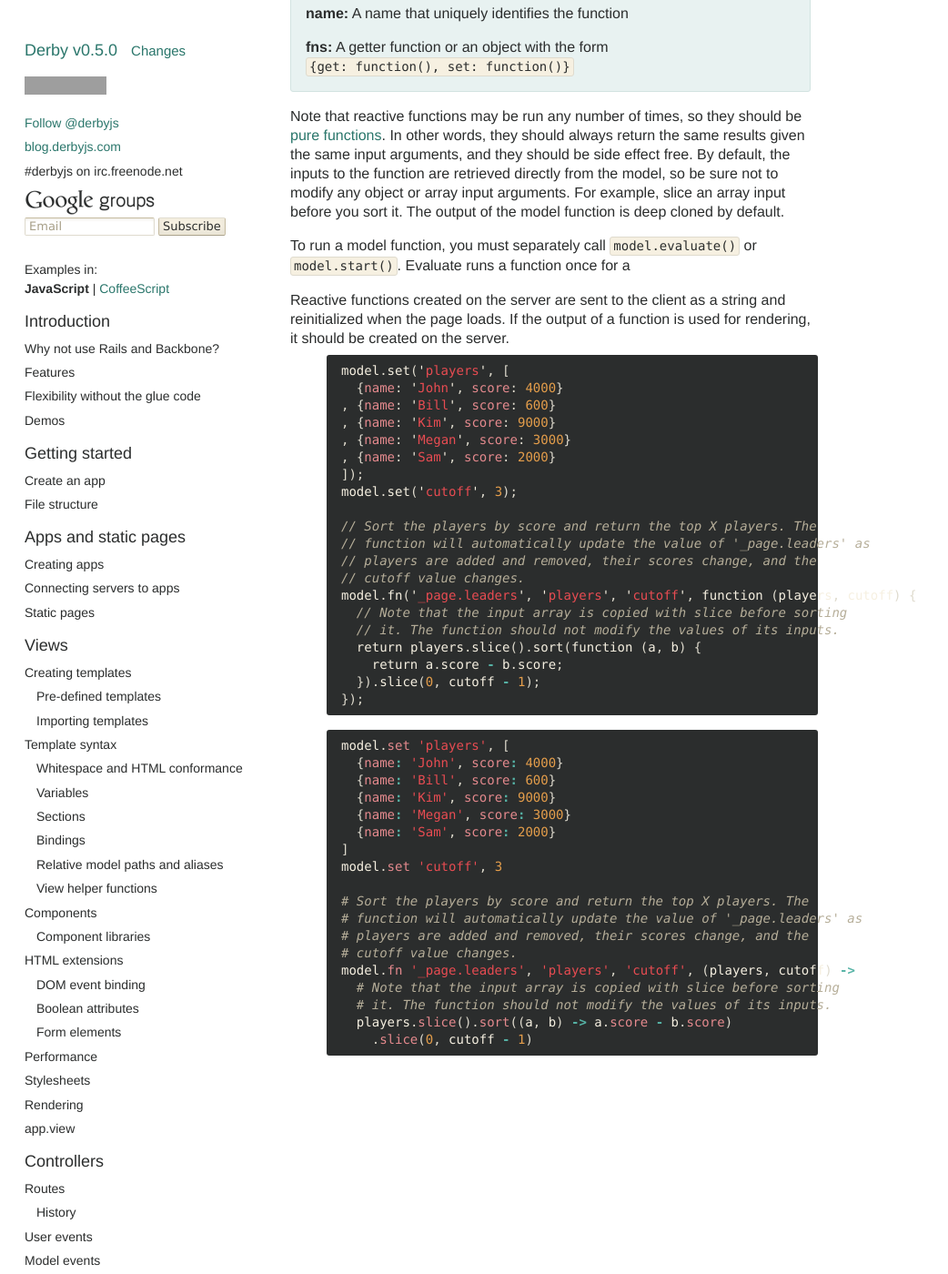
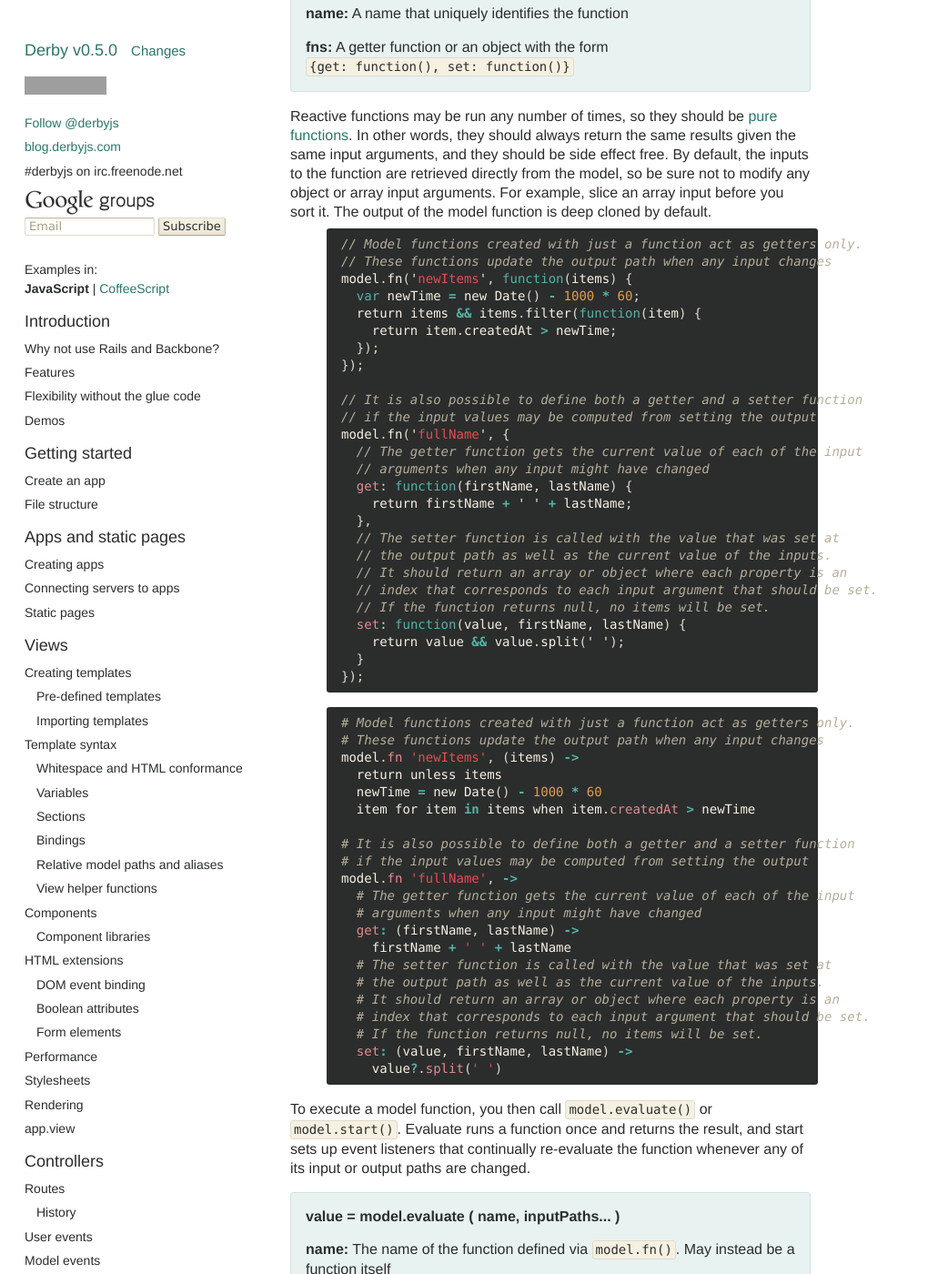
Before and after one commit to derbyjs/derby, a Jekyll site: the page built from 0.5.md, in a window 1280 px wide and 1400 px high, scrolled down 56455 px. Shown: the whole window at 91% size, without its empty margins (0-1042 px from the left). Built offline with Jekyll 4.4.1, drawn with Linux system fonts in a browser that asks for light colours; comment, search, counter and statistics services are not loaded; some of the changed text lies outside the part shown; grey boxes are pictures that could not be loaded.

Commit message:
updates to fn docs

```diff
--- a/0.5.md
+++ b/0.5.md
@@ -2515,51 +2515,177 @@ They are defined similar to view helper functions, but instead of being used fro
 >
 > **fns:** A getter function or an object with the form `{get: function(), set: function()}`
 
-Note that reactive functions may be run any number of times, so they should be [pure functions](http://en.wikipedia.org/wiki/Pure_function). In other words, they should always return the same results given the same input arguments, and they should be side effect free. By default, the inputs to the function are retrieved directly from the model, so be sure not to modify any object or array input arguments. For example, slice an array input before you sort it. The output of the model function is deep cloned by default.
-
-To run a model function, you must separately call `model.evaluate()` or `model.start()`. Evaluate runs a function once for a
-
-Reactive functions created on the server are sent to the client as a string and reinitialized when the page loads. If the output of a function is used for rendering, it should be created on the server.
+Reactive functions may be run any number of times, so they should be [pure functions](http://en.wikipedia.org/wiki/Pure_function). In other words, they should always return the same results given the same input arguments, and they should be side effect free. By default, the inputs to the function are retrieved directly from the model, so be sure not to modify any object or array input arguments. For example, slice an array input before you sort it. The output of the model function is deep cloned by default.
 
 {% highlight javascript %}{% raw %}
-model.set('players', [
-  {name: 'John', score: 4000}
-, {name: 'Bill', score: 600}
-, {name: 'Kim', score: 9000}
-, {name: 'Megan', score: 3000}
-, {name: 'Sam', score: 2000}
-]);
-model.set('cutoff', 3);
-
-// Sort the players by score and return the top X players. The
-// function will automatically update the value of '_page.leaders' as
-// players are added and removed, their scores change, and the
-// cutoff value changes.
-model.fn('_page.leaders', 'players', 'cutoff', function (players, cutoff) {
-  // Note that the input array is copied with slice before sorting
-  // it. The function should not modify the values of its inputs.
-  return players.slice().sort(function (a, b) {
-    return a.score - b.score;
-  }).slice(0, cutoff - 1);
+// Model functions created with just a function act as getters only.
+// These functions update the output path when any input changes
+model.fn('newItems', function(items) {
+  var newTime = new Date() - 1000 * 60;
+  return items && items.filter(function(item) {
+    return item.createdAt > newTime;
+  });
 });
+
+// It is also possible to define both a getter and a setter function
+// if the input values may be computed from setting the output
+model.fn('fullName', {
+  // The getter function gets the current value of each of the input
+  // arguments when any input might have changed
+  get: function(firstName, lastName) {
+    return firstName + ' ' + lastName;
+  },
+  // The setter function is called with the value that was set at
+  // the output path as well as the current value of the inputs.
+  // It should return an array or object where each property is an
+  // index that corresponds to each input argument that should be set.
+  // If the function returns null, no items will be set.
+  set: function(value, firstName, lastName) {
+    return value && value.split(' ');
+  }
+});
 {% endraw %}{% endhighlight %}
 {% highlight coffeescript %}{% raw %}
-model.set 'players', [
-  {name: 'John', score: 4000}
-  {name: 'Bill', score: 600}
-  {name: 'Kim', score: 9000}
-  {name: 'Megan', score: 3000}
-  {name: 'Sam', score: 2000}
-]
-model.set 'cutoff', 3
-
-# Sort the players by score and return the top X players. The
-# function will automatically update the value of '_page.leaders' as
-# players are added and removed, their scores change, and the
-# cutoff value changes.
-model.fn '_page.leaders', 'players', 'cutoff', (players, cutoff) ->
-  # Note that the input array is copied with slice before sorting
-  # it. The function should not modify the values of its inputs.
-  players.slice().sort((a, b) -> a.score - b.score)
-    .slice(0, cutoff - 1)
-{% endraw %}{% endhighlight %}
+# Model functions created with just a function act as getters only.
+# These functions update the output path when any input changes
+model.fn 'newItems', (items) ->
+  return unless items
+  newTime = new Date() - 1000 * 60
+  item for item in items when item.createdAt > newTime
+
+# It is also possible to define both a getter and a setter function
+# if the input values may be computed from setting the output
+model.fn 'fullName', ->
+  # The getter function gets the current value of each of the input
+  # arguments when any input might have changed
+  get: (firstName, lastName) ->
+    firstName + ' ' + lastName
+  # The setter function is called with the value that was set at
+  # the output path as well as the current value of the inputs.
+  # It should return an array or object where each property is an
+  # index that corresponds to each input argument that should be set.
+  # If the function returns null, no items will be set.
+  set: (value, firstName, lastName) ->
+    value?.split(' ')
+{% endraw %}{% endhighlight %}
+
+To execute a model function, you then call `model.evaluate()` or `model.start()`. Evaluate runs a function once and returns the result, and start sets up event listeners that continually re-evaluate the function whenever any of its input or output paths are changed.
+
+> ### `value = `model.evaluate` ( name, inputPaths... )`
+>
+> **name:** The name of the function defined via `model.fn()`. May instead be a function itself
+>
+> **inputPaths:** One or more paths whose values will be retrieved from the model via `model.get()` and passed to the function as inputs
+>
+> **value:** Returns the value computed by the function
+
+> ### `value = `model.start` ( name, path, inputPaths... )`
+>
+> **name:** The name of the function defined via `model.fn()`. May instead be a function itself
+>
+> **path:** The output path at which to set the value and keep it updated as input paths change. Can also be set if the model function defines a `set` method as well
+>
+> **inputPaths:** One or more paths whose values will be retrieved from the model via `model.get()` and passed to the function as inputs. May also be set if the model function defines a `set` method
+>
+> **value:** Returns the initial value computed by the function
+
+> ### model.stop` ( path )`
+>
+> **path:** The path at which the output should no longer update and whose value will be deleted when this method is called
+
+Reactive functions started on the server are reinitialized when the page loads. In order to add functions for use in routes as well as in the client, use the `'model'` event emitted by apps, which occurs right before an app route is called on the server and once immediately upon initialization in the client. Then you can safely start them in the appropriate route, and they will be re-established automatically on the client.
+
+{% highlight javascript %}{% raw %}
+app.on('model', function(model) {
+  // Sort the players by score and return the top X players. The
+  // function will automatically update the value of '_page.leaders' as
+  // players are added and removed, their scores change, and the
+  // cutoff value changes.
+  model.fn('topPlayers', function(players, cutoff) {
+    // Note that the input array is copied with slice before sorting
+    // it. The function should not modify the values of its inputs.
+    return players.slice().sort(function (a, b) {
+      return a.score - b.score;
+    }).slice(0, cutoff - 1);
+  });
+});
+
+app.get('/leaderboard/:gameId', function(page, model, params, next) {
+  var game = model.at('game.' + params.gameId);
+  game.subscribe(function(err) {
+    if (err) return next(err);
+    game.setNull('players', [
+      {name: 'John', score: 4000}
+    , {name: 'Bill', score: 600}
+    , {name: 'Kim', score: 9000}
+    , {name: 'Megan', score: 3000}
+    , {name: 'Sam', score: 2000}
+    ]);
+    model.set('_page.cutoff', 3);
+    model.start(
+      // Name of the function
+      'topPlayers',
+      // Output path
+      '_page.topPlayers',
+      // Input paths
+      game.at('players'),
+      '_page.cutoff'
+    );
+    page.render();
+  });
+});
+{% endraw %}{% endhighlight %}
+{% highlight coffeescript %}{% raw %}
+app.on 'model', (model) ->
+  # Sort the players by score and return the top X players. The
+  # function will automatically update the value of '_page.leaders' as
+  # players are added and removed, their scores change, and the
+  # cutoff value changes.
+  model.fn 'topPlayers', (players, cutoff) ->
+    # Note that the input array is copied with slice before sorting
+    # it. The function should not modify the values of its inputs.
+    players.slice()
+      .sort((a, b) -> a.score - b.score)
+      .slice(0, cutoff - 1)
+
+app.get '/leaderboard/:gameId', (page, model, params, next) ->
+  game = model.at 'game.' + params.gameId
+  game.subscribe function(err) ->
+    return next err if err
+    game.setNull 'players', [
+      {name: 'John', score: 4000}
+      {name: 'Bill', score: 600}
+      {name: 'Kim', score: 9000}
+      {name: 'Megan', score: 3000}
+      {name: 'Sam', score: 2000}
+    ]
+    model.set '_page.cutoff', 3
+    model.start(
+      // Name of the function
+      'topPlayers',
+      // Output path
+      '_page.topPlayers',
+      // Input paths
+      game.at('players'),
+      '_page.cutoff'
+    )
+    page.render()
+{% endraw %}{% endhighlight %}
+
+If a function is passed directly to `model.start()` instead of a function name, it will need to be manually re-initialized on the client. This is usually the best way to define reactive functions inside of component scripts, since thier init method is called both during server and client rendering.
+
+{% highlight javascript %}{% raw %}
+// The init method of a component script
+exports.init = function(model) {
+  function sum(x, y) {
+    return x + y;
+  }
+  model.start(sum, 'total', 'first', 'second');
+};
+{% endraw %}{% endhighlight %}
+{% highlight coffeescript %}{% raw %}
+// The init method of a component script
+exports.init = (model) ->
+  sum = (x, y) -> x + y
+  model.start sum, 'total', 'first', 'second'
+{% endraw %}{% endhighlight %}
```
Also changed, not shown: other parts of 0.5.md (+8 -8 lines).
